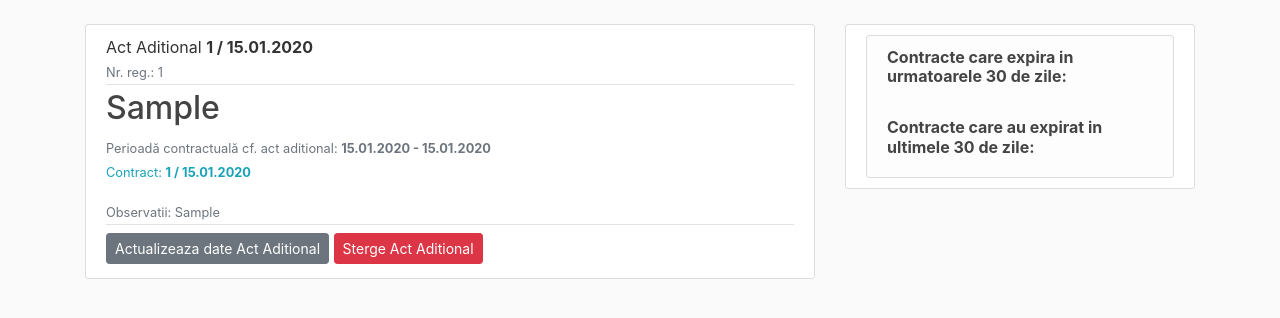
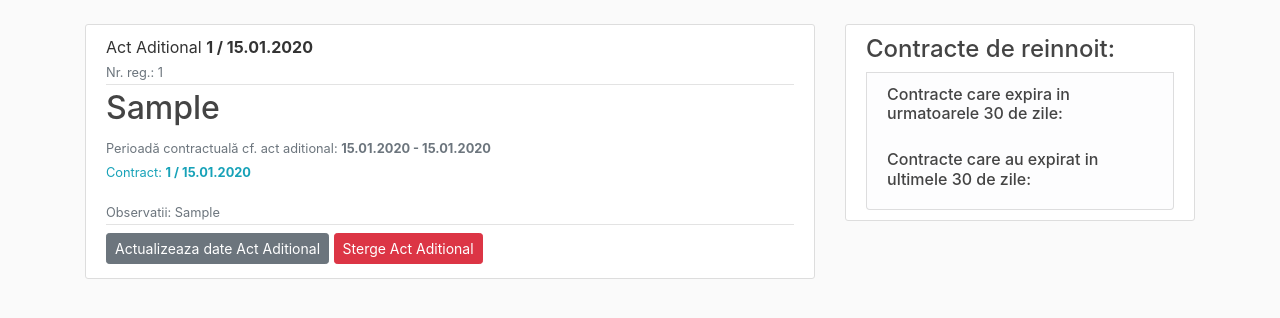
Before and after one commit to adina-calin/contracts, a Django app: page /contracte/contract/1/actaditional/1/ in a window 1280 px wide. Shown: the part 56-374 px from the top of the page. Run offline with Django 3.2, Linux system fonts and the light colour scheme; tables that the repository leaves empty hold one stand-in row (values such as "Sample post"); some libraries are stand-ins or nearby versions.

Commit message:
afisare contr cate exp in functie separata

```diff
--- a/src/ev_contracte/contr_clienti/templates/contr_clienti/base.html
+++ b/src/ev_contracte/contr_clienti/templates/contr_clienti/base.html
@@ -65,25 +65,27 @@
             <div class="col-md-4">
                 <div class="content-section">
                     {% block 1baralaterala %}{% endblock %}
+                    <h4>Contracte de reinnoit: </h4>
                     <div class="list-group-item list-group-item-light">
-                        <h6><b>Contracte care expira in urmatoarele 30 de zile:</b></h6>
-                        {% for contract in contracte %}
+                        <div class="a">
+                        <h6>Contracte care expira in urmatoarele 30 de zile:</h6>
+                        {% for contract in contracte_ex %}
                         <ul>
                         {% if contract.zile_pana_la_expirare is not None %}
-                        <li><a href="{% url 'contract-detail' contract.id %}" style="color:blue;"> Contractul {{contract}} exipra in <b> {{contract.zile_pana_la_expirare}} zile. </b></a></li>
+                        <small><li><a href="{% url 'contract-detail' contract.id %}"> Contractul {{contract}} exipra in <b> {{contract.zile_pana_la_expirare}} zile. </b></a></li></small>
                         {% endif %}
                         </ul>
                         {% endfor %}
                         <br>
-                        <h6><b>Contracte care au expirat in ultimele 30 de zile:</b></h6>
+                        <h6>Contracte care au expirat in ultimele 30 de zile:</h6>
                         <ul>
-                        {% for contract in contracte %}
+                        {% for contract in contracte_ex %}
                         {% if contract.zile_de_la_expirare is not None %}
-                        <li> <a href="{% url 'contract-detail' contract.id %}" style="color:red;"> Contractul {{contract}} a expirat de <b>{{contract.zile_de_la_expirare}} zile. </b></a></li>
+                        <small><li> <a href="{% url 'contract-detail' contract.id %}"> Contractul {{contract}} a expirat de <b style='color:red'> {{contract.zile_de_la_expirare}} zile. </b></a></li></small>
                         {% endif %}
                         {% endfor %}
                         </ul>
-                    </div>
+                    </div></div>
                     {% block 2baralaterala %}{% endblock %}
                 </div>
             </div>
--- a/src/ev_contracte/contr_clienti/views.py
+++ b/src/ev_contracte/contr_clienti/views.py
@@ -29,11 +29,9 @@ def home(request):
     return render(request, 'contr_clienti/home.html', context)
 
 
-# def test(request):
-#    contracte = Contract.objects.all()
-#    for contract in contracte:
-#        zile = contract.zile_pana_la_expirare
-#        return {'zile': zile}
+def contracte_care_expira(request):
+   contracte_ex = Contract.objects.all()
+   return {'contracte_ex': contracte_ex}
 
 
 def contract_detalii(request, pk1):
@@ -47,8 +45,6 @@ def contract_detalii(request, pk1):
     ultimul_contract = Contract.objects.latest('nr_registru')
     ultimul_actaditional = ActAditional.objects.latest('nr_registru')
 
-    contracte = Contract.objects.all()
-
     context = {
         'contract': contract,
         'acteaditionale':acteaditionale,
@@ -57,7 +53,6 @@ def contract_detalii(request, pk1):
         'servicii':servicii,
         'ultimul_contract': ultimul_contract,
         'ultimul_actaditional': ultimul_actaditional,
-        'contracte': contracte,
         }
 
     return render(request, 'contr_clienti/contract_detail.html', context)
@@ -87,12 +82,10 @@ def contract_detalii(request, pk1):
 def actaditional_detalii(request, pk1, pk2):
     contract = Contract.objects.get(id=pk1)
     actaditional = ActAditional.objects.get(id=pk2)
-    contracte = Contract.objects.all()
 
     context = {
         'contract': contract,
         'actaditional':actaditional,
-        'contracte': contracte,
     }
 
     return render(request, 'contr_clienti/actaditional_detail.html', context)
@@ -106,9 +99,7 @@ def creeaza_contract(request):
             form.save()
             return redirect('acasa')
 
-    contracte = Contract.objects.all()
-
-    context = {'form': form, 'contracte': contracte,}
+    context = {'form': form}
 
     return render(request, 'contr_clienti/contract_form.html', context)
 
@@ -117,12 +108,9 @@ def creeaza_actaditional(request, pk1):
     contract = Contract.objects.get(id=pk1)
     form = ActAditionalForm(initial={'contract': contract})
 
-    contracte = Contract.objects.all()
-
     context = {
         'contract': contract,
         'form': form,
-        'contracte': contracte,
     }
 
     if request.method == 'POST':
@@ -138,12 +126,9 @@ def update_contract(request, pk1):
     contract = Contract.objects.get(id=pk1)
     form = ContractForm(instance=contract)
 
-    contracte = Contract.objects.all()
-
     context = {
         'form': form,
         'contract': contract,
-        'contracte': contracte,
     }
 
     if request.method == 'POST':
@@ -160,13 +145,10 @@ def update_actaditional(request, pk1, pk2):
     actaditional = ActAditional.objects.get(id=pk2)
     form = ActAditionalForm(instance=actaditional)
 
-    contracte = Contract.objects.all()
-
     context = {
         'contract': contract,
         'actaditional': actaditional,
         'form': form,
-        'contracte': contracte,
     }
 
     if request.method == 'POST':
@@ -184,9 +166,7 @@ def sterge_contract(request, pk1):
         contract.delete()
         return redirect('acasa')
 
-    contracte = Contract.objects.all()
-
-    context = {'object': contract, 'contracte': contracte,}
+    context = {'object': contract}
 
     return render(request, 'contr_clienti/contract_confirm_delete.html', context)
 
@@ -198,12 +178,9 @@ def sterge_actaditional(request, pk1, pk2):
         actaditional.delete()
         return redirect('contract-detail', contract.id)
 
-    contracte = Contract.objects.all()
-
     context = context = {
         'contract': contract,
         'actaditional': actaditional,
-        'contracte': contracte,
     }
 
     return render(request, 'contr_clienti/actaditional_confirm_delete.html', context)
--- a/src/ev_contracte/ev_contracte/settings.py
+++ b/src/ev_contracte/ev_contracte/settings.py
@@ -69,7 +69,7 @@ TEMPLATES = [
                 'django.template.context_processors.request',
                 'django.contrib.auth.context_processors.auth',
                 'django.contrib.messages.context_processors.messages',
-                # 'contr_clienti.views.test'
+                'contr_clienti.views.contracte_care_expira'
             ],
         },
     },
--- a/src/ev_contracte/static/contr_clienti/main.css
+++ b/src/ev_contracte/static/contr_clienti/main.css
@@ -165,3 +165,8 @@ body {
     font-size: 2.5rem;
 
   }
+
+
+  div.a {
+    line-height: 120%;
+    }
```
